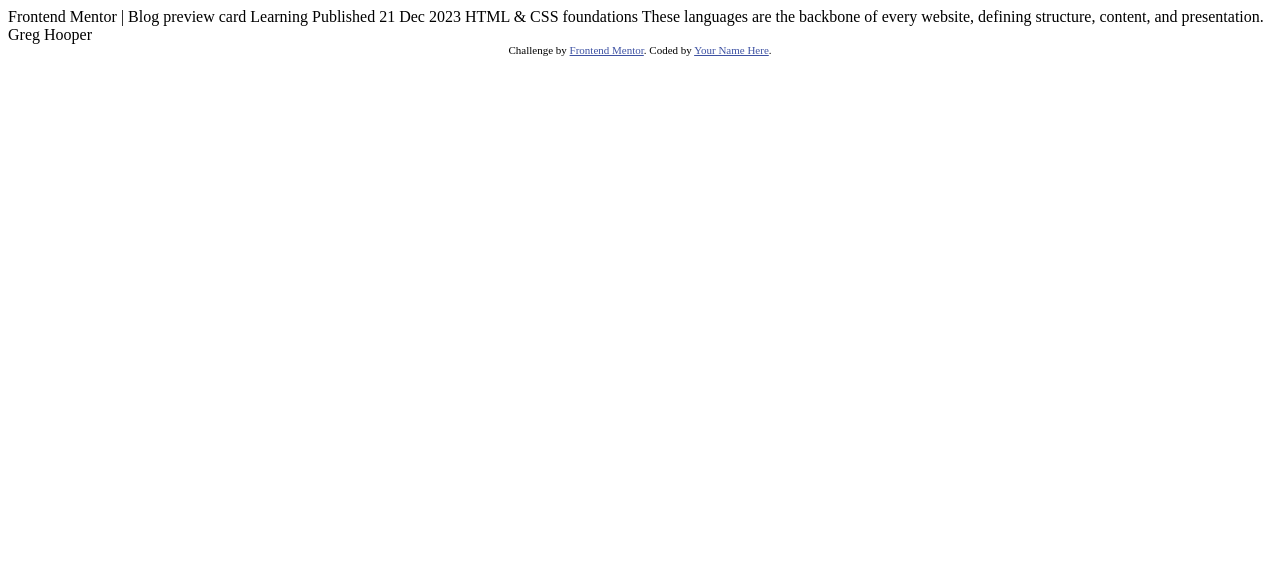
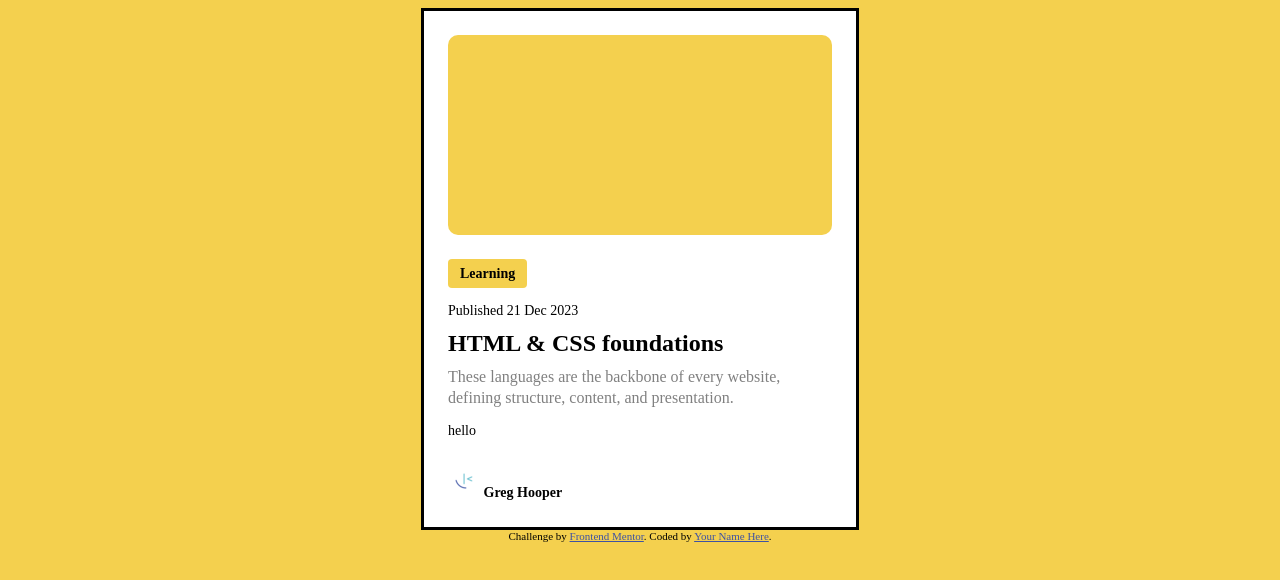
Before and after one commit to 4rd2/Blog-Preview-Card, a plain HTML site: page index.html in a window 1280 px wide. Drawn offline with Linux system fonts and the light colour scheme.

Commit message:
Everything

```diff
--- a/index.html
+++ b/index.html
@@ -5,26 +5,45 @@
   <meta name="viewport" content="width=device-width, initial-scale=1.0"> <!-- displays site properly based on user's device -->
 
   <link rel="icon" type="image/png" sizes="32x32" href="./assets/images/favicon-32x32.png">
-  <link rel=""
+  <link rel="stylesheet" href="styles.css">
   <title>Frontend Mentor | Blog preview card</title>
 
   <!-- Feel free to remove these styles or customise in your own stylesheet 👍 -->
-  <style>
-    .attribution { font-size: 11px; text-align: center; }
-    .attribution a { color: hsl(228, 45%, 44%); }
-  </style>
 </head>
 <body>
+  <div class="container">
+    <div class="image">
 
-  Learning
+    </div>
+    <div class="subcontainer">
 
-  Published 21 Dec 2023
+      <div class="titleBox">
+          Learning
+      </div>
 
-  HTML & CSS foundations
+      <div>
+        Published 21 Dec 2023
+      </div>
 
-  These languages are the backbone of every website, defining structure, content, and presentation.
+      <div class="presetOne">
+        HTML & CSS foundations
+      </div>
 
-  Greg Hooper
+      <div class="presetTwo">
+        These languages are the backbone of every website, defining structure, content, and presentation.
+      </div>
+      <div>
+        hello
+      </div>
+    </div>
+
+    <div class="author">
+      <img src="Blog-Preview-Card\assets\images\favicon-32x32.png">
+      Greg Hooper
+    </div>
+
+  </div>
+
 
   <div class="attribution">
     Challenge by <a href="https://www.frontendmentor.io?ref=challenge" target="_blank">Frontend Mentor</a>.
--- a/styles.css
+++ b/styles.css
@@ -0,0 +1,73 @@
+.attribution {
+    font-size: 11px;
+    text-align: center;
+}
+.attribution a {
+    color: hsl(228, 45%, 44%);
+}
+
+
+body {
+    background-color: hsl(47, 88%, 63%);
+    display: flex;
+    flex-direction: column;
+    align-items: center;
+}
+
+.container {
+    border: solid;
+    background-color: hsl(0, 0%, 100%);
+    width: 384px;
+    max-height: 522px;
+    display: flex;
+    flex-direction: column;
+    padding: 24px;
+    gap: 24px;
+}
+.image {
+    width: 100%;
+    height: 200px;
+    background-color: hsl(47, 88%, 63%);
+    border-radius: 10px;
+
+}
+.subcontainer {
+    display: flex;
+    flex-direction: column;
+    gap: 12px;
+    line-height: 150%;
+    letter-spacing: 0px;
+    font-size: 14px;
+}
+
+.titleBox {
+    width:fit-content;
+    padding-left: 12px;
+    padding-right: 12px;
+    padding-top: 4px;
+    padding-bottom: 4px;
+    background-color: hsl(47, 88%, 63%);
+    border-radius: 4px;
+    font-weight: bold;
+}
+
+.presetOne {
+    font-size: 24px;
+    font-weight: bold;
+}
+
+.presetTwo {
+    font-size: 16px;
+    color: gray;
+}
+
+.presetThree {
+    font-weight: bold;
+}
+
+.author {
+    font-size: 14px;
+    font-weight: bold;
+    line-height: 150%;
+    letter-spacing: 0px;
+}
```
